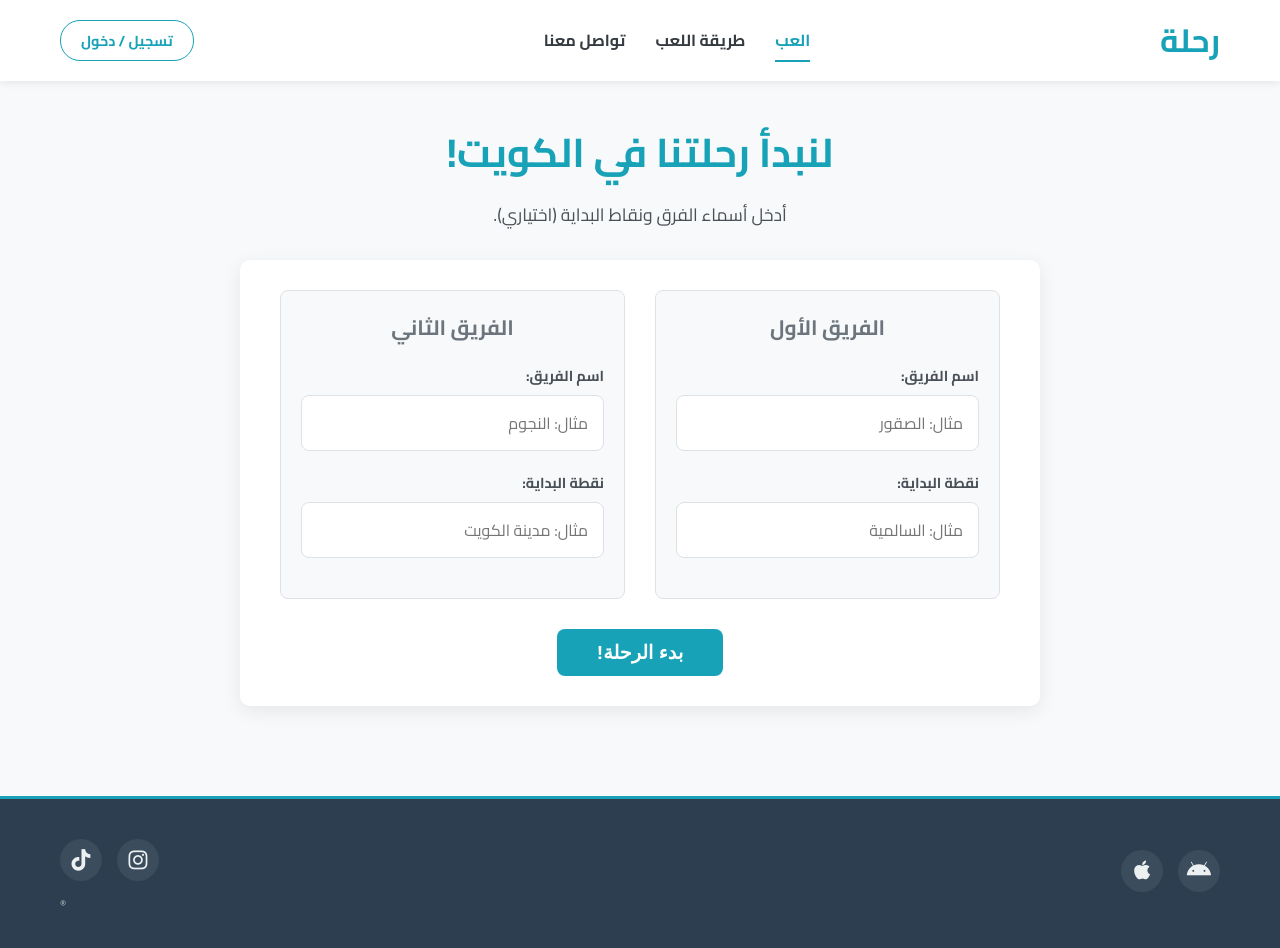
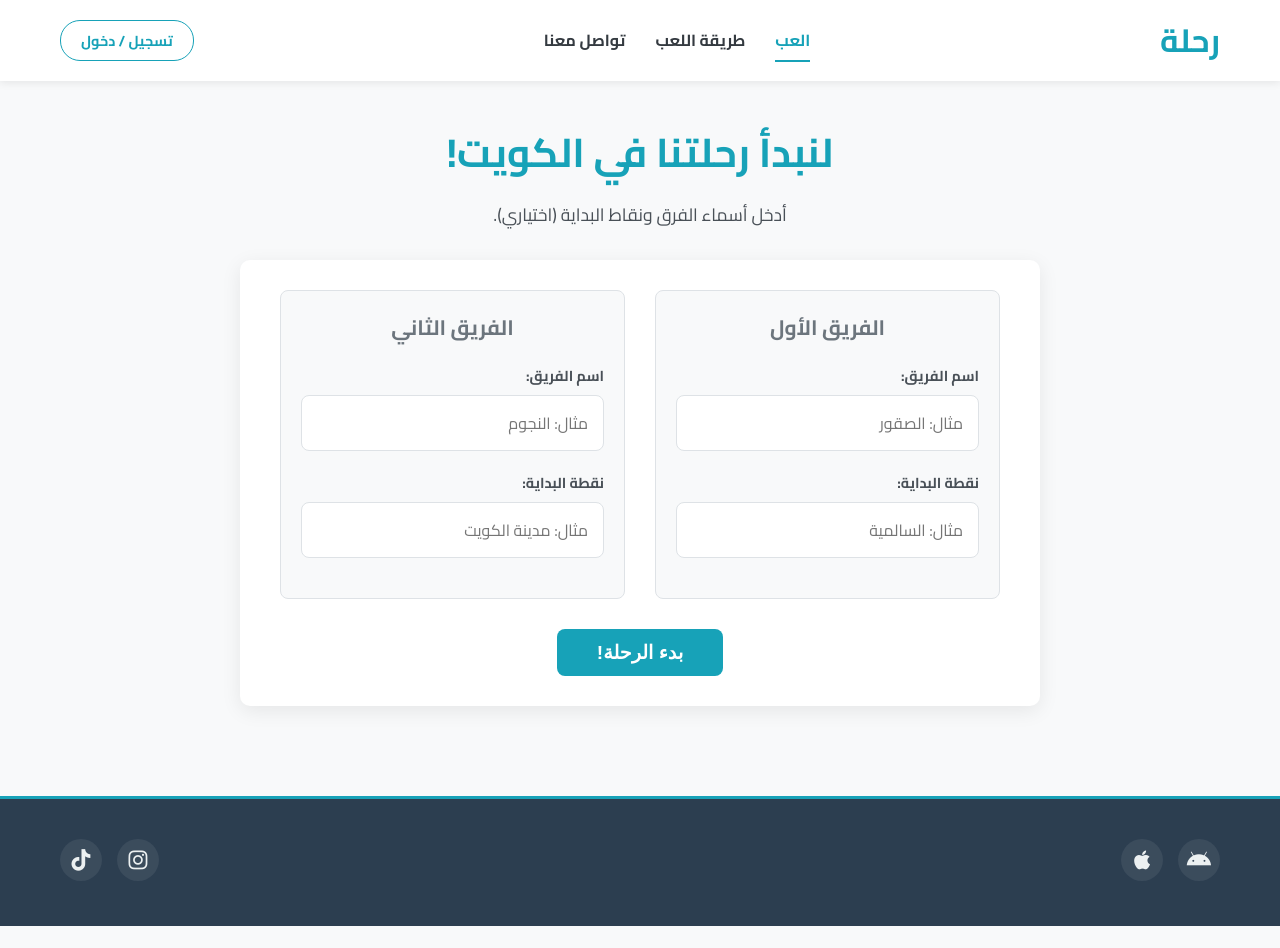
Before and after one commit to rehlagame/rehla_game1, a plain HTML site: page game.html in a window 1280 px wide. After the commit the page ends 926 px from the top, so only its background shows below. Drawn offline with Linux system fonts and the light colour scheme; no server answers.

Commit message:
Update game.html

```diff
--- a/game.html
+++ b/game.html
@@ -267,7 +267,7 @@
                 <!-- الرابط المعدل للتيك توك -->
                 <a href="https://www.tiktok.com/@rehlagame" class="social-icon-link" aria-label="TikTok" target="_blank" rel="noopener noreferrer"><i class="fab fa-tiktok"></i></a>
             </div>
-            <p class="copyright-text"> <sup>®</sup></p>
+            <p class="copyright-text"> <sup></sup></p>
         </div>
     </div>
 </footer>
```
